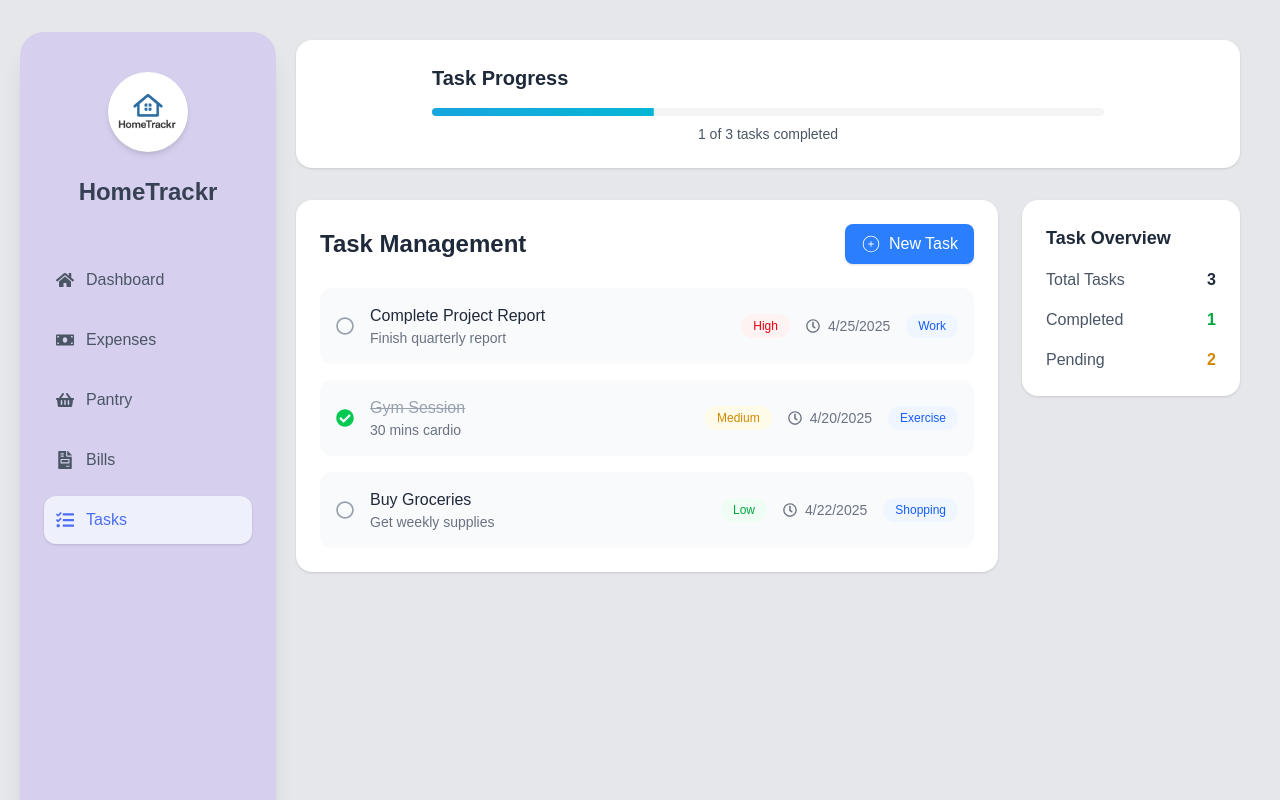
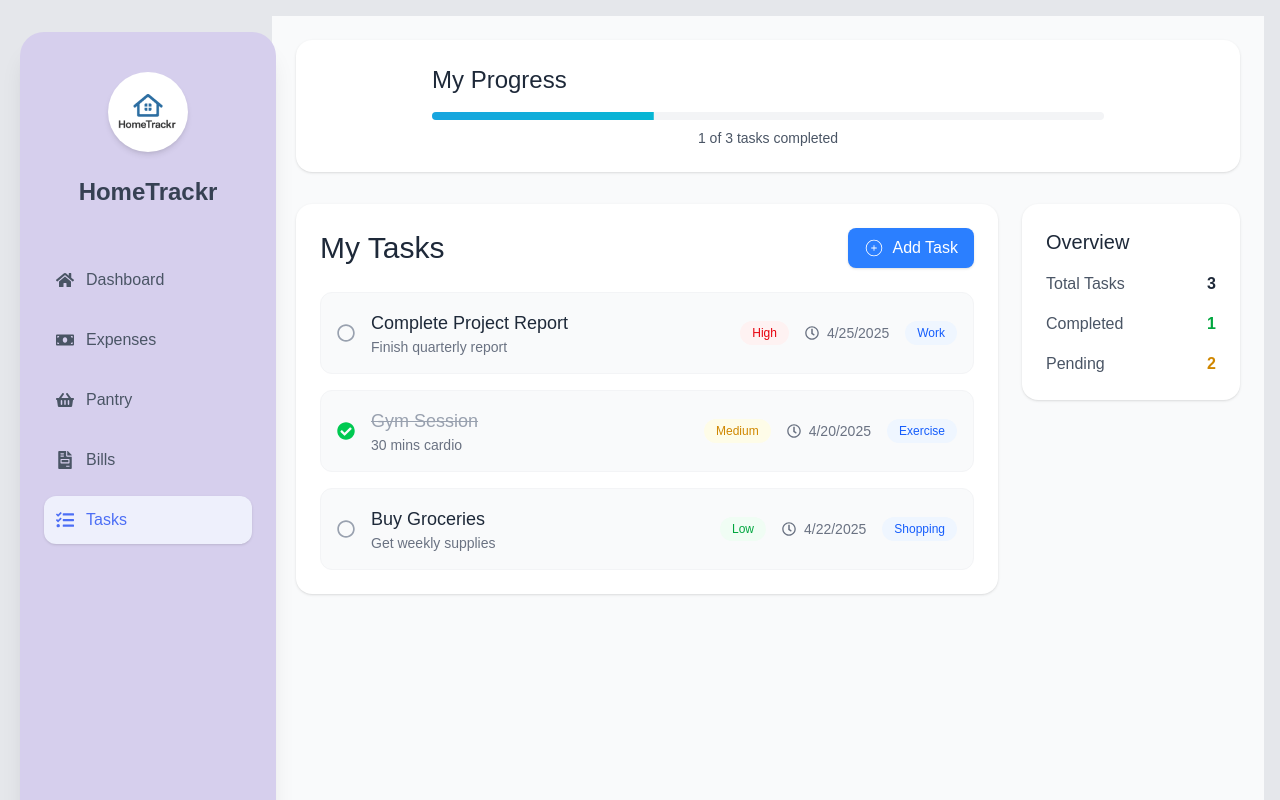
Before and after one commit to Sumit210106/HomeTrackr, a React (Vite) app in the folder homeTrackr/: page /tasks in a window 1280 px wide. Built offline with nearby package versions, Linux system fonts and the light colour scheme; what chartjs-plugin-datalabels would draw is missing.

Commit message:
minor update

```diff
--- a/homeTrackr/index.html
+++ b/homeTrackr/index.html
@@ -4,6 +4,7 @@
     <meta charset="UTF-8" />
     <meta name="viewport" content="width=device-width, initial-scale=1.0" />
     <title>HomeTrackr</title>
+    <link href="https://fonts.googleapis.com/css2?family=Handlee&family=Inter:wght@400;500;600;700&display=swap" rel="stylesheet">
   </head>
   <body>
     <div id="root"></div>
--- a/homeTrackr/src/pages/Tasks.jsx
+++ b/homeTrackr/src/pages/Tasks.jsx
@@ -77,12 +77,12 @@ export default function Tasks() {
     };
 
     return (
-        <div className="min-h-screen bg-gray-200 p-6">
+        <div className="min-h-screen bg-gray-50 p-6 font-inter">
             <div className="max-w-7xl mx-auto">
                 {/* Progress Section */}
                 <div className="bg-white rounded-2xl shadow-sm p-6 mb-8">
                     <div className="max-w-2xl mx-auto">
-                        <h2 className="text-xl font-semibold text-gray-800 mb-4">Task Progress</h2>
+                        <h2 className="text-2xl font-handlee text-gray-800 mb-4">My Progress</h2>
                         <Box sx={{ width: "100%" }}>
                             <LinearProgress
                                 variant="determinate"
@@ -96,7 +96,7 @@ export default function Tasks() {
                                     },
                                 }}
                             />
-                            <p className="text-sm font-medium text-gray-600 text-center mt-2">
+                            <p className="text-sm font-handlee text-gray-600 text-center mt-2">
                                 {completedTasks} of {totalTasks} tasks completed
                             </p>
                         </Box>
@@ -108,15 +108,15 @@ export default function Tasks() {
                     {/* Task List */}
                     <div className="lg:col-span-3 bg-white rounded-2xl shadow-sm p-6">
                         <div className="flex items-center justify-between mb-6">
-                            <h1 className="text-2xl font-bold text-gray-800">
-                                Task Management
+                            <h1 className="text-3xl font-handlee text-gray-800">
+                                My Tasks
                             </h1>
                             <button
                                 onClick={() => setShowDialog(true)}
-                                className="flex items-center px-4 py-2 bg-blue-500 hover:bg-blue-600 text-white rounded-lg transition-all duration-200 shadow-sm hover:shadow"
+                                className="flex items-center px-4 py-2 bg-blue-500 hover:bg-blue-600 text-white rounded-lg transition-all duration-200 shadow-sm hover:shadow font-inter"
                             >
                                 <CiCirclePlus size="20px" className="mr-2" />
-                                <span>New Task</span>
+                                <span>Add Task</span>
                             </button>
                         </div>
 
@@ -124,7 +124,7 @@ export default function Tasks() {
                             {tasks.map((task) => (
                                 <div
                                     key={task.id}
-                                    className="flex items-center justify-between p-4 bg-gray-50 rounded-xl hover:shadow-md transition-all duration-200"
+                                    className="flex items-center justify-between p-4 bg-gray-50 rounded-xl hover:shadow-md transition-all duration-200 border border-gray-100"
                                 >
                                     <div className="flex items-center space-x-4">
                                         <button
@@ -138,21 +138,21 @@ export default function Tasks() {
                                             )}
                                         </button>
                                         <div>
-                                            <h3 className={`font-medium ${task.status ? 'text-gray-400 line-through' : 'text-gray-800'}`}>
+                                            <h3 className={`font-handlee text-lg ${task.status ? 'text-gray-400 line-through' : 'text-gray-800'}`}>
                                                 {task.name}
                                             </h3>
-                                            <p className="text-sm text-gray-500">{task.description}</p>
+                                            <p className="text-sm text-gray-500 font-inter">{task.description}</p>
                                         </div>
                                     </div>
                                     <div className="flex items-center space-x-4">
-                                        <span className={`px-3 py-1 rounded-full text-xs font-medium ${getPriorityColor(task.priority)}`}>
+                                        <span className={`px-3 py-1 rounded-full text-xs font-medium ${getPriorityColor(task.priority)} font-inter`}>
                                             {task.priority}
                                         </span>
-                                        <span className="flex items-center text-sm text-gray-500">
+                                        <span className="flex items-center text-sm text-gray-500 font-inter">
                                             <FaRegClock className="mr-2" />
                                             {new Date(task.dueDate).toLocaleDateString()}
                                         </span>
-                                        <span className="px-3 py-1 rounded-full text-xs font-medium bg-blue-50 text-blue-600">
+                                        <span className="px-3 py-1 rounded-full text-xs font-medium bg-blue-50 text-blue-600 font-inter">
                                             {task.category}
                                         </span>
                                     </div>
@@ -164,8 +164,8 @@ export default function Tasks() {
                     {/* Right Sidebar - Task Statistics */}
                     <div className="space-y-6">
                         <div className="bg-white rounded-2xl shadow-sm p-6">
-                            <h2 className="text-lg font-semibold text-gray-800 mb-4">Task Overview</h2>
-                            <div className="space-y-4">
+                            <h2 className="text-xl font-handlee text-gray-800 mb-4">Overview</h2>
+                            <div className="space-y-4 font-inter">
                                 <div className="flex justify-between items-center">
                                     <span className="text-gray-600">Total Tasks</span>
                                     <span className="font-semibold text-gray-800">{totalTasks}</span>
@@ -184,11 +184,11 @@ export default function Tasks() {
                 </div>
             </div>
 
-            {/* Add Task Dialog */}
+            {/* Add Task Dialog - Update font styles */}
             {showDialog && (
                 <div className="fixed inset-0 flex items-center justify-center bg-black bg-opacity-50 z-50">
                     <div className="bg-white rounded-2xl shadow-xl p-6 w-full max-w-md">
-                        <h2 className="text-2xl font-bold text-gray-800 mb-6">Add New Task</h2>
+                        <h2 className="text-2xl font-handlee text-gray-800 mb-6">Add New Task</h2>
                         <form onSubmit={handleSubmit} className="space-y-4">
                             <div>
                                 <label className="block text-sm font-medium text-gray-700 mb-1">Task Name</label>
--- /dev/null
+++ b/homeTrackr/tailwind.config.js
@@ -0,0 +1,11 @@
+module.exports = {
+  // ...existing config...
+  theme: {
+    extend: {
+      fontFamily: {
+        handlee: ['Handlee', 'cursive'],
+        inter: ['Inter', 'sans-serif'],
+      },
+    },
+  },
+}
```
